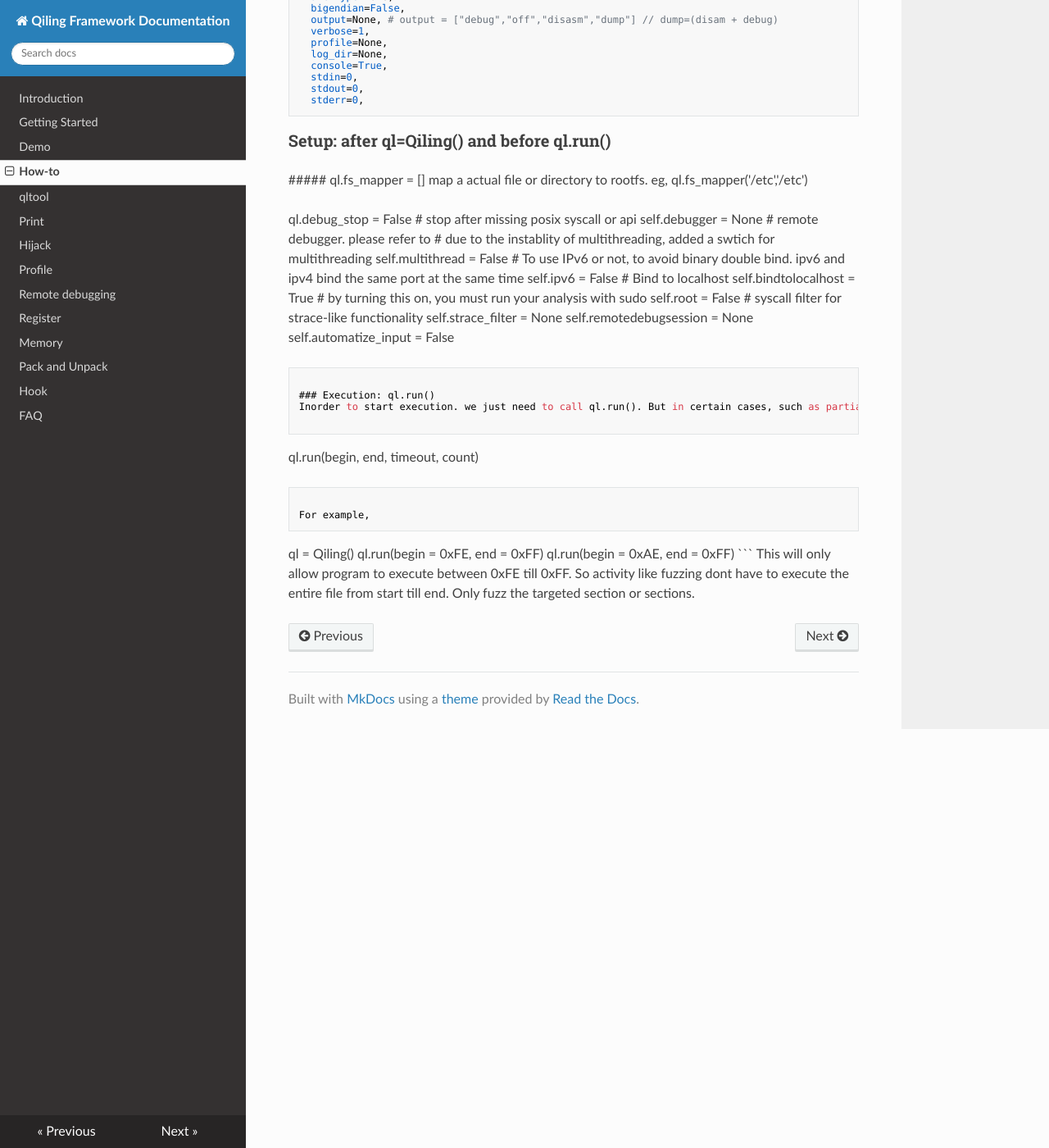
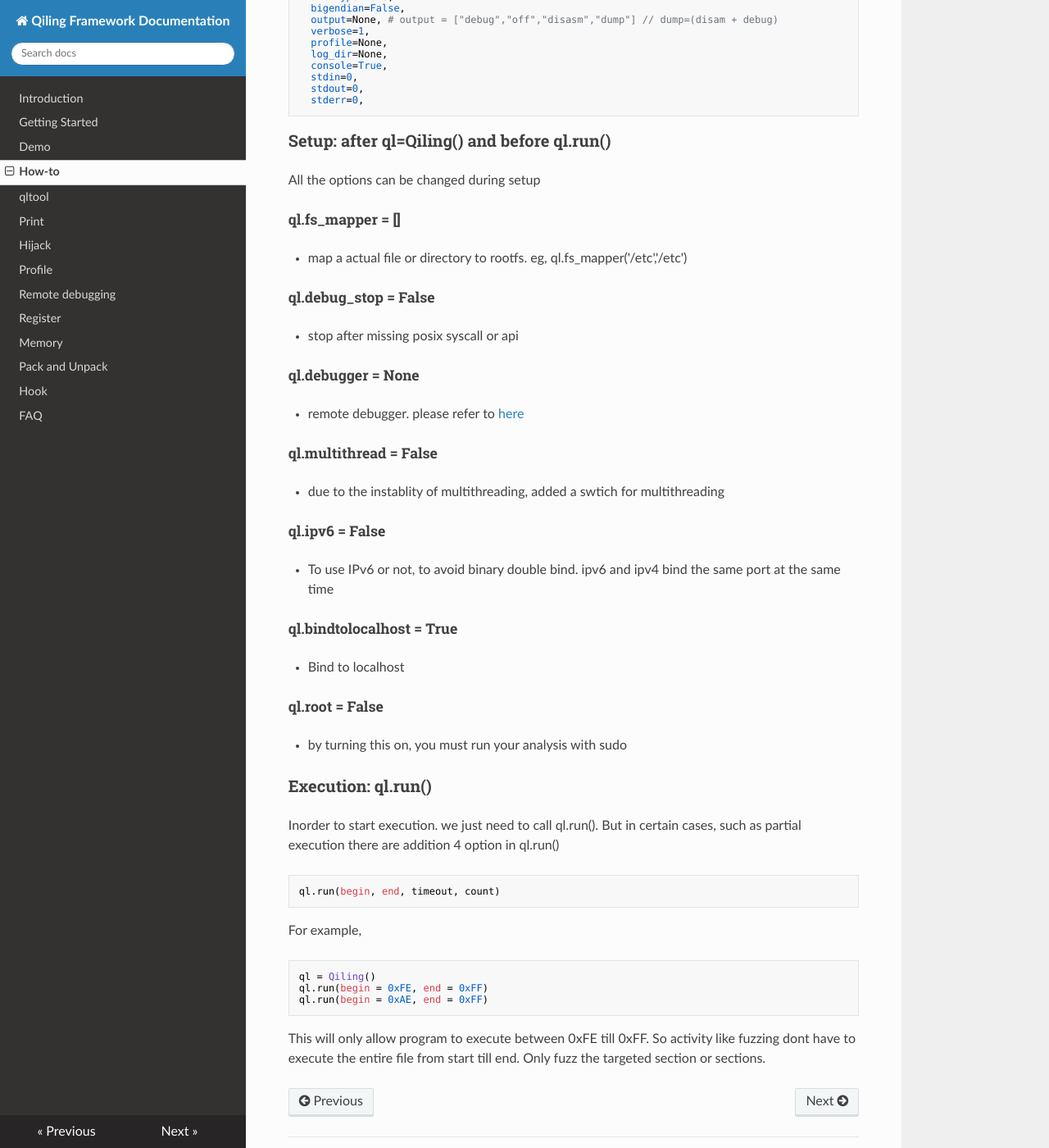
Before and after one commit to qilingframework/rtfd.io, an MkDocs documentation site: the page built from docs/usage.md, in a window 1280 px wide and 1400 px high, scrolled down 1441 px. Shown: the whole window at 82% size. Built offline with MkDocs 1.6.1, drawn with Linux system fonts in a browser that asks for light colours; nearby versions of some CDN libraries.

Commit message:
update usage

````diff
--- a/docs/usage.md
+++ b/docs/usage.md
@@ -91,24 +91,28 @@ available:
 ```
 
 ### Setup: after ql=Qiling() and before ql.run()
-  ##### ql.fs_mapper = []
-  map a actual file or directory to rootfs. eg, ql.fs_mapper('/etc','/etc')
+All the options can be changed during setup
+##### ql.fs_mapper = []
+- map a actual file or directory to rootfs. eg, ql.fs_mapper('/etc','/etc')
 
-  ql.debug_stop = False # stop after missing posix syscall or api
-  self.debugger = None # remote debugger. please refer to
-  # due to the instablity of multithreading, added a swtich for multithreading
-  self.multithread = False
-  # To use IPv6 or not, to avoid binary double bind. ipv6 and ipv4 bind the same port at the same time
-  self.ipv6 = False
-  # Bind to localhost
-  self.bindtolocalhost = True
-  # by turning this on, you must run your analysis with sudo
-  self.root = False
-  # syscall filter for strace-like functionality
-  self.strace_filter = None
-  self.remotedebugsession = None
-  self.automatize_input = False
-```
+##### ql.debug_stop = False
+- stop after missing posix syscall or api
+
+##### ql.debugger = None
+- remote debugger. please refer to [here](https://docs.qiling.io/en/latest/debugger/)
+
+#####  ql.multithread = False
+- due to the instablity of multithreading, added a swtich for multithreading
+
+##### ql.ipv6 = False
+- To use IPv6 or not, to avoid binary double bind. ipv6 and ipv4 bind the same port at the same time
+
+##### ql.bindtolocalhost = True
+-  Bind to localhost
+
+##### ql.root = False
+- by turning this on, you must run your analysis with sudo
+
 
 ### Execution: ql.run()
 Inorder to start execution. we just need to call ql.run(). But in certain cases, such as partial execution there are addition 4 option in ql.run()
````
